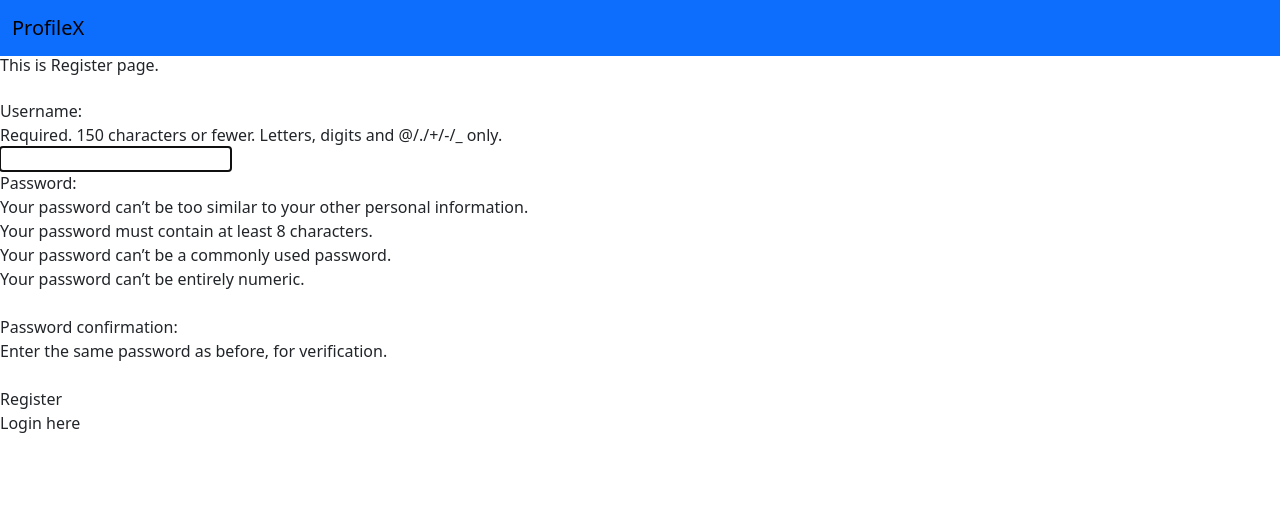
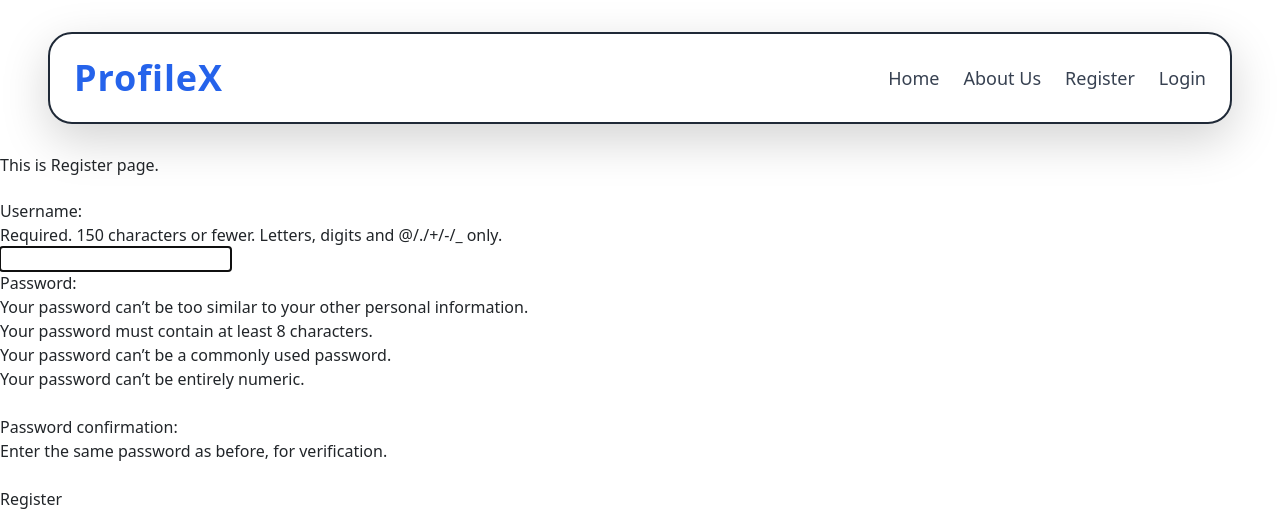
Before and after one commit to uditx22/Profile...X, a Django app: page /accounts/register/ in a window 1280 px wide. Shown: the top 510 px of the page. Run offline with Django 5.2, Linux system fonts and the light colour scheme; some libraries are stand-ins or nearby versions.

Commit message:
navbar updated

```diff
--- a/proj_profile/profile_app/templates/profile_app/navbar.html
+++ b/proj_profile/profile_app/templates/profile_app/navbar.html
@@ -1,81 +1,84 @@
-<nav class="navbar navbar-expand-lg text-white bg-primary">
-  <div class="container-fluid">
-    <a class="navbar-brand" href="{% url 'profile_app:home' %}">ProfileX</a>
-    <button
-      class="navbar-toggler"
-      type="button"
-      data-bs-toggle="collapse"
-      data-bs-target="#navbarSupportedContent"
-      aria-controls="navbarSupportedContent"
-      aria-expanded="false"
-      aria-label="Toggle navigation"
-    >
-      <span class="navbar-toggler-icon"></span>
-    </button>
+<nav class="mx-12 my-8 p-4 border-2 border-gray-800 rounded-3xl bg-white shadow-lg">
+    <div class="flex justify-between items-center">
 
-    <div class="collapse navbar-collapse" id="navbarSupportedContent">
-      <ul class="navbar-nav ms-auto mb-2 mb-lg-0">
+        <!-- logo -->
+        <a class="text-blue-600 text-4xl font-bold tracking-wide" href="{% url 'profile_app:home' %}">
+            ProfileX
+        </a>
+
+        <!-- Menu -->
+        <ul id="menu" class="hidden md:flex space-x-6 items-center">
 
             {% if user.is_authenticated %}
 
+                <li>
+                    <span class="text-gray-700 text-lg font-medium">
+                        Hello, {{ user.username }}.
+                    </span>
+                </li>
+     {% comment %}
     <li class="nav-item">
-              <span class="navbar-text me-2">Hello, {{ user.username }}.
-                </span></li>
-
-        {% comment %} <li class="nav-item">
           <a
-            class="nav-link active"
+            class="text-gray-700 hover:text-blue-600 transition font-medium text-lg"
             aria-current="page"
             href="{% url 'profile_app:dashboard' profile.pk %}">Dashboard</a>
-        </li> {% endcomment %}
+        </li>
+         {% endcomment %}
 
-        {% comment %} <li class="nav-item">
+        {% comment %}
+        <li class="nav-item">
           <a
-            class="nav-link active"
+           class="text-gray-700 hover:text-blue-600 transition font-medium text-lg"
             aria-current="page"
             href="{% url 'profile_app:create' %}"
             >Create</a
           >
-        </li> {% endcomment %}
-
-
+        </li>
+        {% endcomment %}
+                <li>
                     <form action="{% url 'accounts:logout' %}" method="post">
                         {% csrf_token %}
-          <button name='submit' class='btn btn-success'>
-              Log out</button>
+                        <button name="submit"
+                            class="px-4 py-2 bg-red-600 text-white rounded-xl hover:bg-red-700 transition font-semibold">
+                            Log out
+                        </button>
                     </form>
+                </li>
 
             {% else %}
 
-        <li class="nav-item">
-          <a
-            class="nav-link active"
-            aria-current="page"
-            href="{% url 'profile_app:home' %}"
-            >Home</a
-          >
+                <li>
+                    <a href="{% url 'profile_app:home' %}"
+                       class="text-gray-700 hover:text-blue-600 transition font-medium text-lg">
+                        Home
+                    </a>
                 </li>
 
-        <li class="nav-item">
-          <a
-            class="nav-link active"
-            aria-current="page"
-            href="{% url 'accounts:register' %}"
-            >Register</a
-          >
+                <li>
+                    <a href="{% url 'profile_app:home' %}"
+                       class="text-gray-700 hover:text-blue-600 transition font-medium text-lg">
+                        About Us
+                    </a>
                 </li>
 
-        <li class="nav-item">
-          <a
-            class="nav-link active"
-            aria-current="page"
-            href="{% url 'accounts:login' %}"
-            >Login</a
-          >
+                <li>
+                    <a href="{% url 'accounts:register' %}"
+                       class="text-gray-700 hover:text-blue-600 transition font-medium text-lg">
+                        Register
+                    </a>
+                </li>
+
+                <li>
+                    <a href="{% url 'accounts:login' %}"
+                       class="text-gray-700 hover:text-blue-600 transition font-medium text-lg">
+                        Login
+                    </a>
                 </li>
 
             {% endif %}
         </ul>
     </div>
+</nav>
+    </div>
   </div>
 </nav>
```
Lines whose indentation alone changed are shown as unchanged.
